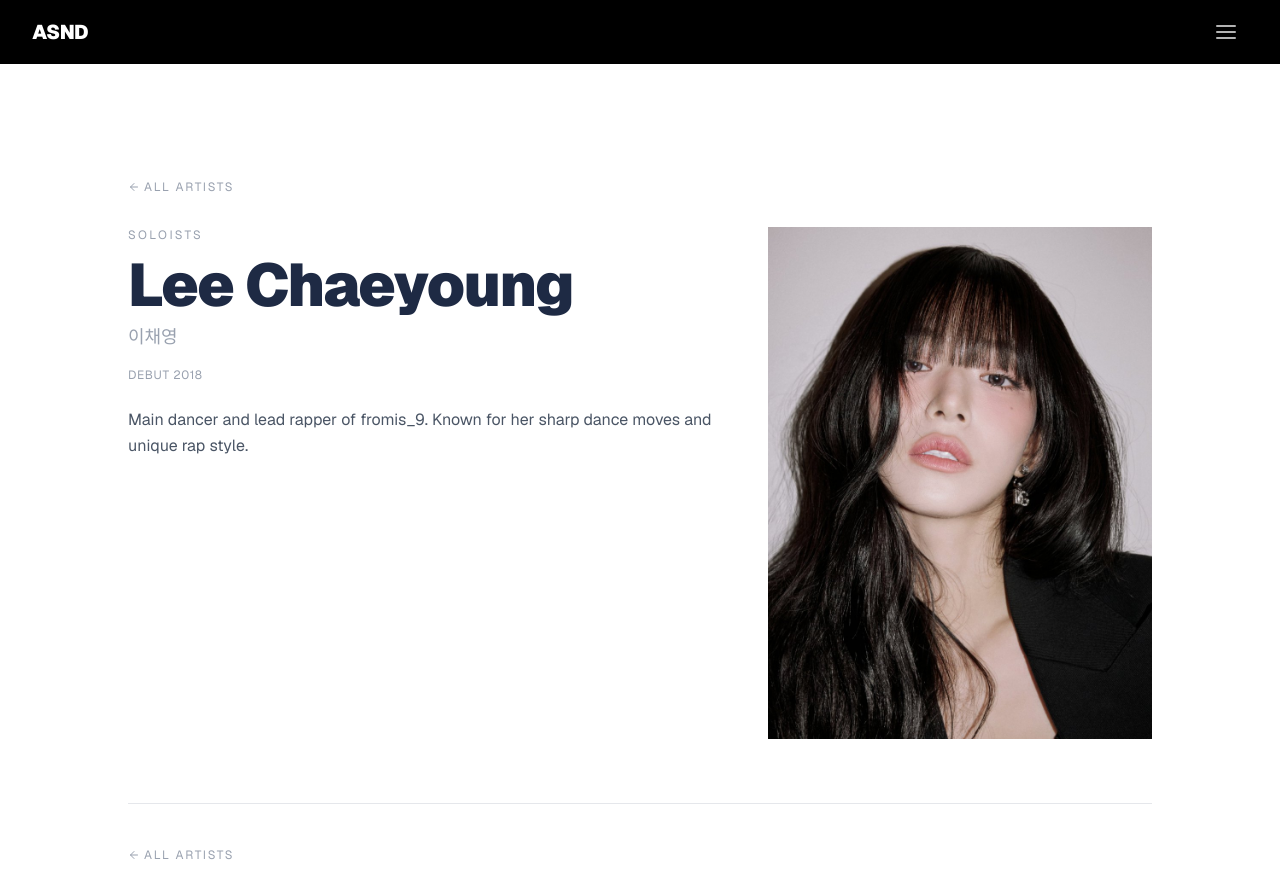
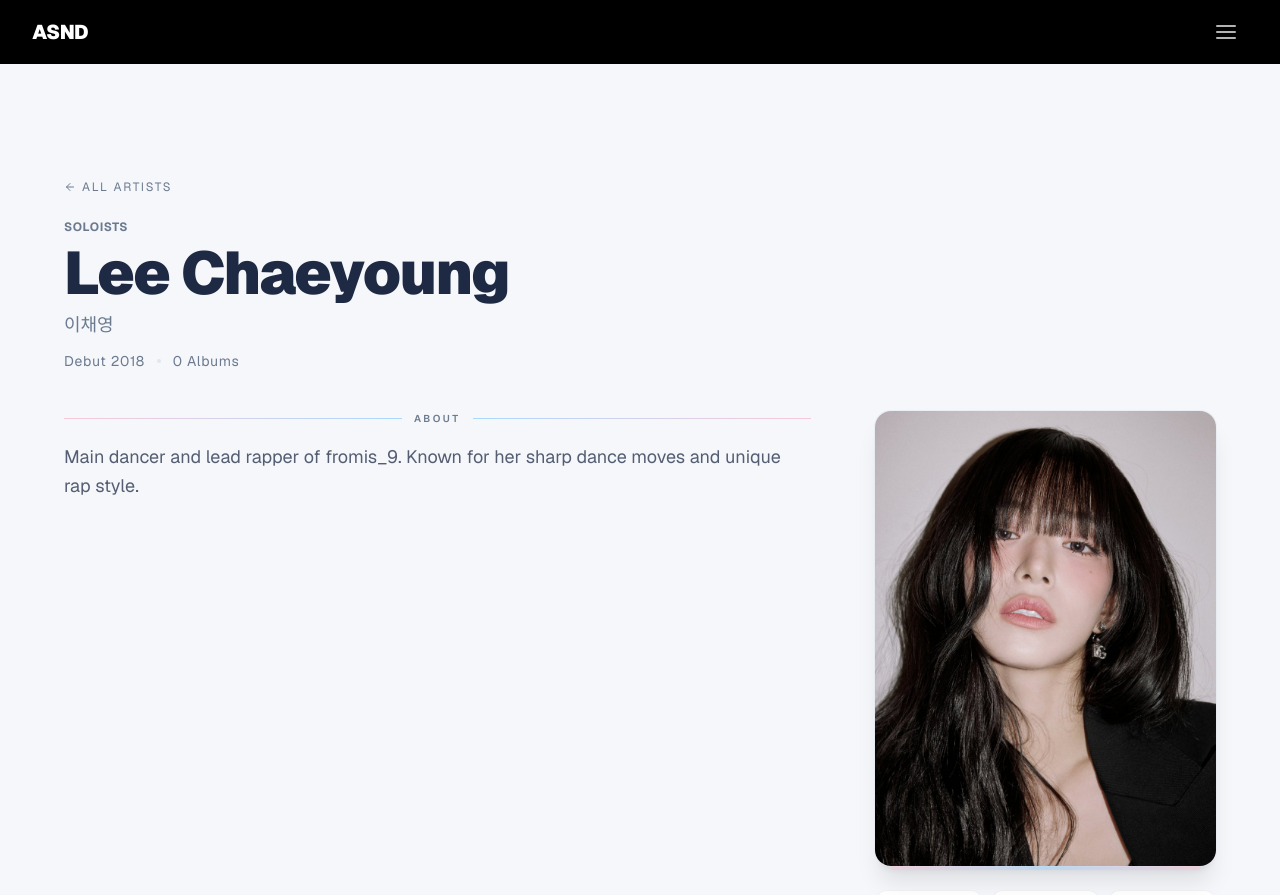
Before and after one commit to longneng3939/ASND, a Next.js app: page /artists/chaeyoung in a window 1280 px wide. Shown: the top 895 px of the page. Built offline with nearby package versions, Linux system fonts and the light colour scheme.

Commit message:
Replace some artist

```diff
--- a/src/app/artists/[slug]/page.tsx
+++ b/src/app/artists/[slug]/page.tsx
@@ -16,7 +16,7 @@ export default function ArtistDetailPage() {
       <div className="min-h-screen flex items-center justify-center">
         <div className="text-center">
           <h1 className="text-2xl font-bold mb-4">Artist not found</h1>
-          <Link href="/artists" className="underline text-gray-500 hover:text-black transition-colors">
+          <Link href="/artists" className="underline text-muted hover:text-foreground transition-colors">
             Back to artists
           </Link>
         </div>
@@ -24,71 +24,113 @@ export default function ArtistDetailPage() {
     );
   }
 
+  const displayDescription = lang === "ko" ? artist.descriptionKo : artist.description;
+  const albumCount = artist.discography?.length || 0;
+
   return (
-    <div className="min-h-screen">
+    <div className="min-h-screen bg-surface">
 
-      {/* Artist Header */}
-      <section className="pt-28 pb-16 px-4">
-        <div className="mx-auto max-w-5xl">
+      {/* ───── Content ───── */}
+      <section className="px-4 pt-28 pb-12 sm:pb-16 lg:pb-24">
+        <div className="mx-auto max-w-6xl">
+
+          {/* Back + title header */}
+          <div className="mb-10 animate-slide-up">
             <Link
               href="/artists"
-            className="inline-flex items-center gap-1 text-xs text-gray-400 hover:text-black transition-colors mb-8 uppercase tracking-[0.15em]"
+              className="inline-flex items-center gap-1.5 text-xs text-muted hover:text-foreground transition-colors uppercase tracking-[0.15em] mb-6"
             >
               <svg className="h-3 w-3" fill="none" viewBox="0 0 24 24" stroke="currentColor">
                 <path strokeLinecap="round" strokeLinejoin="round" strokeWidth={2} d="M19 12H5m7-7l-7 7 7 7" />
               </svg>
               {t.artists.all}
             </Link>
-
-          <div className="flex flex-col md:flex-row gap-10 items-start">
-            <div className="flex-1 order-2 md:order-1">
-              <p className="text-xs uppercase tracking-[0.2em] text-gray-400 mb-3">
+            <span className="block text-[10px] sm:text-xs font-bold uppercase tracking-wider text-muted mb-2">
               {artist.type === "group" ? t.artists.groups : t.artists.soloists}
-              </p>
-              <h1 className="text-3xl sm:text-6xl font-black tracking-tight leading-none mb-2">
+            </span>
+            <h1 className="text-3xl sm:text-5xl lg:text-6xl font-black tracking-tight text-foreground leading-none">
               {artist.name}
             </h1>
             {artist.nameKo && (
-                <p className="text-lg text-gray-400 mt-1 mb-4">
+              <p className="text-base sm:text-lg text-muted font-medium mt-2">
                 {artist.nameKo}
               </p>
             )}
-
-              <div className="flex items-center gap-4 text-xs text-gray-400 uppercase tracking-wider mb-6">
-                <span>{t.artists.debut} {artist.debut}</span>
+            <div className="flex flex-wrap items-center gap-3 mt-3">
+              <span className="text-xs sm:text-sm text-muted tracking-wider">
+                {t.artists.debut} {artist.debut}
+              </span>
+              <span className="w-1 h-1 rounded-full bg-border" />
+              <span className="text-xs sm:text-sm text-muted tracking-wider">
+                {albumCount} {albumCount === 1 ? "Album" : "Albums"}
+              </span>
+              {artist.members && (
+                <>
+                  <span className="w-1 h-1 rounded-full bg-border" />
+                  <span className="text-xs sm:text-sm text-muted tracking-wider">
+                    {artist.members.length} Members
+                  </span>
+                </>
+              )}
+            </div>
           </div>
 
-              <p className="text-base leading-relaxed text-gray-600 max-w-2xl">
-                {lang === "ko" ? artist.descriptionKo : artist.description}
+          <div className="grid grid-cols-1 lg:grid-cols-3 gap-10 lg:gap-16">
+
+            {/* Main */}
+            <div className="lg:col-span-2 space-y-12 animate-slide-up" style={{ animationDelay: "0.3s" }}>
+
+              {/* About */}
+              <div>
+                <div className="flex items-center gap-3 mb-4">
+                  <div className="h-px flex-1 bg-gradient-to-r from-accent to-secondary" />
+                  <span className="text-[10px] uppercase tracking-[0.25em] text-muted font-semibold">About</span>
+                  <div className="h-px flex-1 bg-gradient-to-r from-secondary to-accent" />
+                </div>
+                <p className="text-base sm:text-lg leading-relaxed text-foreground/75 max-w-3xl">
+                  {displayDescription}
                 </p>
+              </div>
 
-              {artist.members && (
-                <div className="mt-8">
-                  <h3 className="text-xs font-bold uppercase tracking-[0.2em] text-gray-400 mb-3">
+              {/* Members */}
+              {artist.members && artist.members.length > 0 && (
+                <div>
+                  <h3 className="text-[10px] uppercase tracking-[0.25em] text-muted font-semibold mb-4">
                     {t.artists.members}
                   </h3>
-                  <div className="flex flex-wrap gap-2">
-                    {artist.members.map((member) => (
-                      <span
+                  <div className="grid grid-cols-2 sm:grid-cols-3 gap-2">
+                    {artist.members.map((member, i) => (
+                      <div
                         key={member}
-                        className="text-sm text-gray-500"
+                        className="flex items-center gap-3 px-4 py-3 bg-white rounded-xl border border-border/50"
                       >
+                        <div className="w-8 h-8 rounded-full bg-gradient-to-br from-accent to-secondary flex items-center justify-center text-white text-xs font-bold shrink-0">
+                          {member[0]}
+                        </div>
+                        <span className="text-sm font-medium text-foreground/80 truncate">
                           {member}
                         </span>
+                      </div>
                     ))}
                   </div>
                 </div>
               )}
 
+              {/* Social */}
               {artist.social && (
-                <div className="flex gap-6 mt-8">
+                <div>
+                  <h3 className="text-[10px] uppercase tracking-[0.25em] text-muted font-semibold mb-4">
+                    Social
+                  </h3>
+                  <div className="flex flex-wrap gap-2.5">
                     {artist.social.instagram && (
                       <a
                         href={artist.social.instagram}
                         target="_blank"
                         rel="noopener noreferrer"
-                      className="text-xs text-gray-400 hover:text-black transition-colors uppercase tracking-[0.15em]"
+                        className="inline-flex items-center gap-2 px-4 py-2.5 text-xs font-medium bg-white rounded-xl border border-border/50 text-foreground/70 hover:border-accent hover:text-foreground hover:shadow-sm transition-all"
                       >
+                        <svg className="h-4 w-4" viewBox="0 0 24 24" fill="currentColor"><path d="M12 2.163c3.204 0 3.584.012 4.85.07 3.252.148 4.771 1.691 4.919 4.919.058 1.265.069 1.645.069 4.849 0 3.205-.012 3.584-.069 4.849-.149 3.225-1.664 4.771-4.919 4.919-1.266.058-1.644.07-4.85.07-3.204 0-3.584-.012-4.849-.07-3.26-.149-4.771-1.699-4.919-4.92-.058-1.265-.07-1.644-.07-4.849 0-3.204.013-3.583.07-4.849.149-3.227 1.664-4.771 4.919-4.919 1.266-.057 1.645-.069 4.849-.069zM12 0C8.741 0 8.333.014 7.053.072 2.695.272.273 2.69.073 7.052.014 8.333 0 8.741 0 12c0 3.259.014 3.668.072 4.948.2 4.358 2.618 6.78 6.98 6.98C8.333 23.986 8.741 24 12 24c3.259 0 3.668-.014 4.948-.072 4.354-.2 6.782-2.618 6.979-6.98.059-1.28.073-1.689.073-4.948 0-3.259-.014-3.667-.072-4.947-.196-4.354-2.617-6.78-6.979-6.98C15.668.014 15.259 0 12 0zm0 5.838a6.162 6.162 0 100 12.324 6.162 6.162 0 000-12.324zM12 16a4 4 0 110-8 4 4 0 010 8zm6.406-11.845a1.44 1.44 0 100 2.881 1.44 1.44 0 000-2.881z"/></svg>
                         Instagram
                       </a>
                     )}
@@ -97,9 +139,10 @@ export default function ArtistDetailPage() {
                         href={artist.social.twitter}
                         target="_blank"
                         rel="noopener noreferrer"
-                      className="text-xs text-gray-400 hover:text-black transition-colors uppercase tracking-[0.15em]"
+                        className="inline-flex items-center gap-2 px-4 py-2.5 text-xs font-medium bg-white rounded-xl border border-border/50 text-foreground/70 hover:border-accent hover:text-foreground hover:shadow-sm transition-all"
                       >
-                      Twitter / X
+                        <svg className="h-4 w-4" viewBox="0 0 24 24" fill="currentColor"><path d="M18.244 2.25h3.308l-7.227 8.26 8.502 11.24H16.17l-5.214-6.817L4.99 21.75H1.68l7.73-8.835L1.254 2.25H8.08l4.713 6.231zm-1.161 17.52h1.833L7.084 4.126H5.117z"/></svg>
+                        X / Twitter
                       </a>
                     )}
                     {artist.social.youtube && (
@@ -107,44 +150,99 @@ export default function ArtistDetailPage() {
                         href={artist.social.youtube}
                         target="_blank"
                         rel="noopener noreferrer"
-                      className="text-xs text-gray-400 hover:text-black transition-colors uppercase tracking-[0.15em]"
+                        className="inline-flex items-center gap-2 px-4 py-2.5 text-xs font-medium bg-white rounded-xl border border-border/50 text-foreground/70 hover:border-accent hover:text-foreground hover:shadow-sm transition-all"
                       >
+                        <svg className="h-4 w-4" viewBox="0 0 24 24" fill="currentColor"><path d="M23.498 6.186a3.016 3.016 0 00-2.122-2.136C19.505 3.545 12 3.545 12 3.545s-7.505 0-9.377.505A3.017 3.017 0 00.502 6.186C0 8.07 0 12 0 12s0 3.93.502 5.814a3.016 3.016 0 002.122 2.136c1.871.505 9.376.505 9.376.505s7.505 0 9.377-.505a3.015 3.015 0 002.122-2.136C24 15.93 24 12 24 12s0-3.93-.502-5.814zM9.545 15.568V8.432L15.818 12l-6.273 3.568z"/></svg>
                         YouTube
                       </a>
                     )}
                   </div>
+                </div>
               )}
             </div>
 
-            <div className="w-full md:w-96 shrink-0 order-1 md:order-2">
-              <div className="aspect-[3/4] relative overflow-hidden bg-gray-100">
+            {/* Sidebar — Profile card */}
+            <div className="animate-slide-up" style={{ animationDelay: "0.5s" }}>
+              <div className="sticky top-8 space-y-6">
+                {/* Photo */}
+                <div className="relative">
+                  <div className="relative aspect-[3/4] rounded-2xl overflow-hidden shadow-xl bg-white ring-1 ring-border/50">
                     <Image
                       src={artist.image}
                       alt={artist.name}
                       fill
-                  className="object-cover"
-                  sizes="(max-width: 768px) 100vw, 384px"
+                      className="object-cover object-top"
+                      sizes="(max-width: 1024px) 100vw, 33vw"
                     />
+                  </div>
+                  {/* Decorative accent bar */}
+                  <div className="absolute -bottom-1 left-4 right-4 h-1 rounded-full bg-gradient-to-r from-accent via-secondary to-accent opacity-60" />
+                </div>
+
+                {/* Quick facts */}
+                <div className="grid grid-cols-3 gap-2">
+                  <div className="text-center p-3 bg-white rounded-xl border border-border/50">
+                    <p className="text-lg font-black text-foreground">{artist.debut}</p>
+                    <p className="text-[10px] uppercase tracking-wider text-muted mt-0.5">Debut</p>
+                  </div>
+                  <div className="text-center p-3 bg-white rounded-xl border border-border/50">
+                    <p className="text-lg font-black text-foreground">{albumCount}</p>
+                    <p className="text-[10px] uppercase tracking-wider text-muted mt-0.5">Albums</p>
+                  </div>
+                  <div className="text-center p-3 bg-white rounded-xl border border-border/50">
+                    <p className="text-lg font-black text-foreground">
+                      {artist.type === "group" ? (artist.members?.length || "-") : "—"}
+                    </p>
+                    <p className="text-[10px] uppercase tracking-wider text-muted mt-0.5">Members</p>
+                  </div>
+                </div>
               </div>
             </div>
           </div>
         </div>
       </section>
 
-      {/* Discography */}
+      {/* ───── Discography ───── */}
       {artist.discography && artist.discography.length > 0 && (
-        <section className="px-4 pb-24">
-          <div className="mx-auto max-w-5xl">
-            <div className="border-t border-gray-200 pt-10">
-              <h2 className="text-xs font-bold uppercase tracking-[0.2em] text-gray-400 mb-8">
+        <section className="px-4 pb-24 animate-slide-up" style={{ animationDelay: "0.6s" }}>
+          <div className="mx-auto max-w-6xl">
+            <div className="pt-12 border-t border-border">
+              <div className="flex items-center gap-3 mb-8">
+                <div className="h-px flex-1 bg-gradient-to-r from-accent to-secondary" />
+                <span className="text-[10px] uppercase tracking-[0.25em] text-muted font-semibold">
                   {t.artists.discography}
-              </h2>
-              <div className="grid grid-cols-1 sm:grid-cols-2 lg:grid-cols-3 gap-px bg-gray-200">
+                </span>
+                <div className="h-px flex-1 bg-gradient-to-r from-secondary to-accent" />
+              </div>
+              <div className="grid grid-cols-2 sm:grid-cols-3 lg:grid-cols-4 gap-4 sm:gap-6">
                 {artist.discography.map((album) => (
-                  <div key={album.title} className="bg-white p-6">
-                    <h3 className="text-sm font-bold mb-1">{album.title}</h3>
-                    <p className="text-xs text-gray-400 uppercase tracking-wider">{album.type}</p>
-                    <p className="text-xs text-gray-300 mt-2">{album.releaseDate}</p>
+                  <div
+                    key={album.title}
+                    className="group bg-white rounded-2xl overflow-hidden border border-border/50 shadow-sm hover:shadow-xl transition-all duration-400 hover:-translate-y-1.5"
+                  >
+                    <div className="aspect-square relative overflow-hidden bg-surface">
+                      {album.image ? (
+                        <Image
+                          src={album.image}
+                          alt={album.title}
+                          fill
+                          className="object-cover transition-transform duration-700 group-hover:scale-105"
+                          sizes="(max-width: 640px) 50vw, (max-width: 1024px) 33vw, 25vw"
+                        />
+                      ) : (
+                        <div className="absolute inset-0 flex items-center justify-center text-muted/20">
+                          <svg className="h-16 w-16" fill="none" viewBox="0 0 24 24" stroke="currentColor">
+                            <path strokeLinecap="round" strokeLinejoin="round" strokeWidth={0.5} d="M9 19V6l12-3v13M9 19c0 1.105-1.343 2-3 2s-3-.895-3-2 1.343-2 3-2 3 .895 3 2zm12-3c0 1.105-1.343 2-3 2s-3-.895-3-2 1.343-2 3-2 3 .895 3 2zM9 10l12-3" />
+                          </svg>
+                        </div>
+                      )}
+                    </div>
+                    <div className="p-4">
+                      <h3 className="text-sm font-bold text-foreground truncate">{album.title}</h3>
+                      <p className="text-xs text-muted mt-0.5 truncate">{album.type}</p>
+                      <p className="text-[11px] text-muted/50 mt-1.5">{album.releaseDate}</p>
+                    </div>
+                    <div className="h-0.5 bg-gradient-to-r from-accent to-secondary scale-x-0 group-hover:scale-x-100 transition-transform duration-500 origin-left" />
                   </div>
                 ))}
               </div>
@@ -153,13 +251,13 @@ export default function ArtistDetailPage() {
         </section>
       )}
 
-      {/* Back link */}
+      {/* Bottom back link */}
       <section className="px-4 pb-24">
-        <div className="mx-auto max-w-5xl">
-          <div className="border-t border-gray-200 pt-10">
+        <div className="mx-auto max-w-6xl">
+          <div className="pt-8 border-t border-border flex justify-center">
             <Link
               href="/artists"
-              className="inline-flex items-center gap-1 text-xs text-gray-400 hover:text-black transition-colors uppercase tracking-[0.15em]"
+              className="inline-flex items-center gap-2 px-6 py-3 rounded-full bg-white border border-border/50 text-xs font-medium text-muted hover:text-foreground hover:border-accent hover:shadow-sm transition-all uppercase tracking-[0.15em]"
             >
               <svg className="h-3 w-3" fill="none" viewBox="0 0 24 24" stroke="currentColor">
                 <path strokeLinecap="round" strokeLinejoin="round" strokeWidth={2} d="M19 12H5m7-7l-7 7 7 7" />
```
Also changed, not shown: src/app/globals.css (+18 -1 lines). Lines whose indentation alone changed are shown as unchanged.
